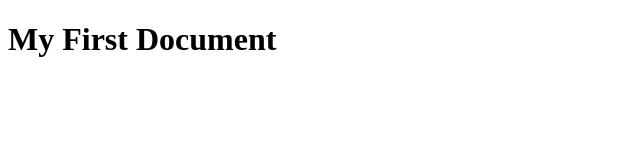
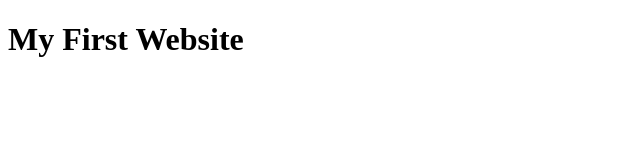
Before and after one commit to gialinhvu/my-first-website, a plain HTML site: page index.html in a window 1280 px wide. Shown: the full height of the page, 0-640 px from the left. Drawn offline with Linux system fonts and the light colour scheme.

Commit message:
create index.html

```diff
--- a/index.html
+++ b/index.html
@@ -6,6 +6,6 @@
     <title>My First Document</title>
 </head>
 <body>
-    <h1>My First Document</h1>
+    <h1>My First Website</h1>
 </body>
 </html>
```
